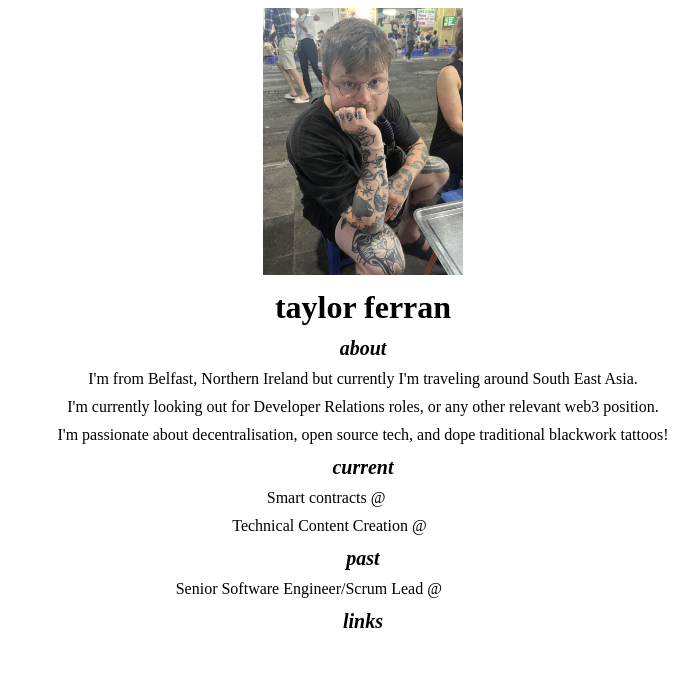
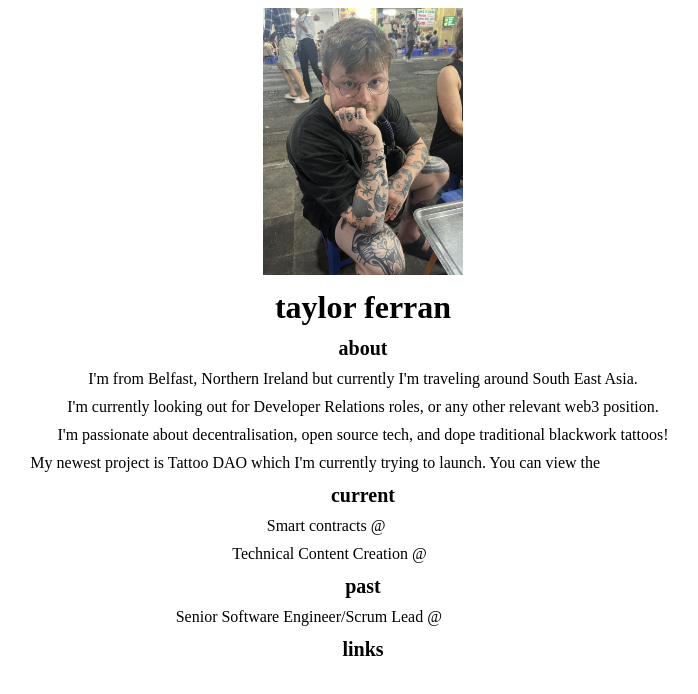
Before and after one commit to taylorferran/taylor-wiki, a Next.js app in the folder my-app/: page / in a window 1280 px wide. Shown: the top 694 px of the page, without its empty margins (277-975 px from the left). Built offline with nearby package versions, Linux system fonts and the light colour scheme; a web font is replaced by a local one.

Commit message:
add tattoo dao info

```diff
--- a/my-app/pages/index.js
+++ b/my-app/pages/index.js
@@ -43,7 +43,7 @@ export default function Home() {
           <p>I'm from Belfast, Northern Ireland but currently I'm traveling around South East Asia.</p>
           <p>I'm currently looking out for Developer Relations roles, or any other relevant web3 position.</p>
           <p>I'm passionate about decentralisation, open source tech, and dope traditional blackwork tattoos!</p>
-
+          <p>My newest project is Tattoo DAO which I'm currently trying to launch. You can view the <a href="https://drive.google.com/file/d/1-3mIhpyVuCEyyDH3FQnsb3ZZhtRQSbC2/view" target="_blank">litepaper here.</a></p>
         <b>current</b>
           <p>Smart contracts @ <a href="https://twitter.com/nudeclubapp" target="_blank">Nude Club</a></p>
           <p>Technical Content Creation @ <a href="https://www.metaintro.com/" target="_blank">Metaintro</a></p>
--- a/my-app/styles/Home.module.css
+++ b/my-app/styles/Home.module.css
@@ -9,10 +9,6 @@
   justify-content: center;
   align-items: center;
 }
-
-
-
-
 
 .btn {
   line-height: 1;
--- a/my-app/styles/globals.css
+++ b/my-app/styles/globals.css
@@ -26,7 +26,6 @@ b {
   margin-top: 7px;
   margin-bottom: 5px;
   font-size: 20px;
-  font-style: italic;
 }
 
 
```
